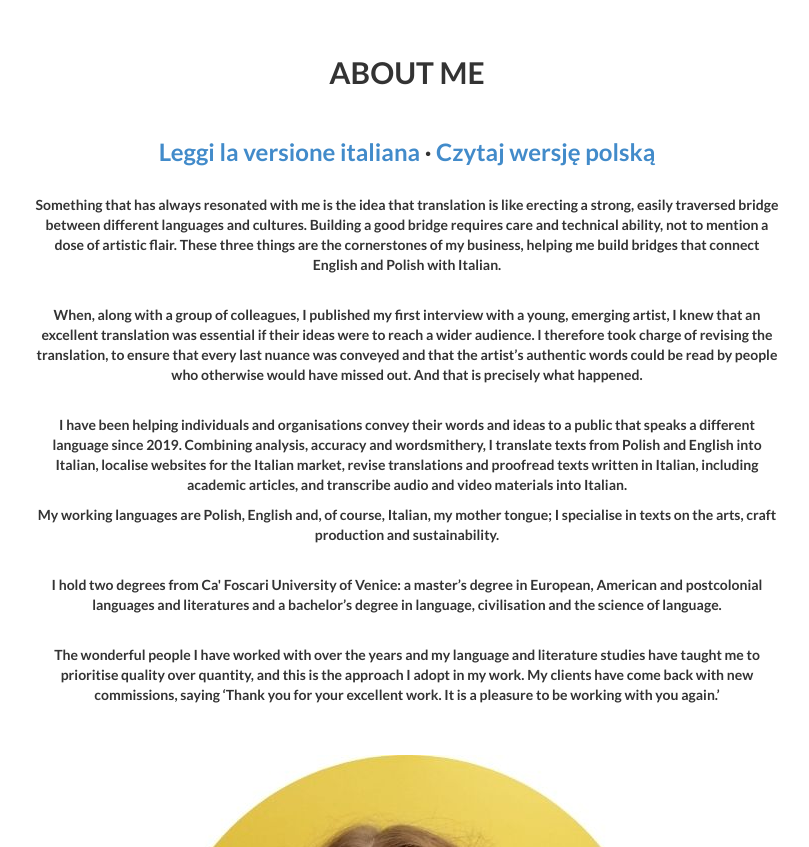
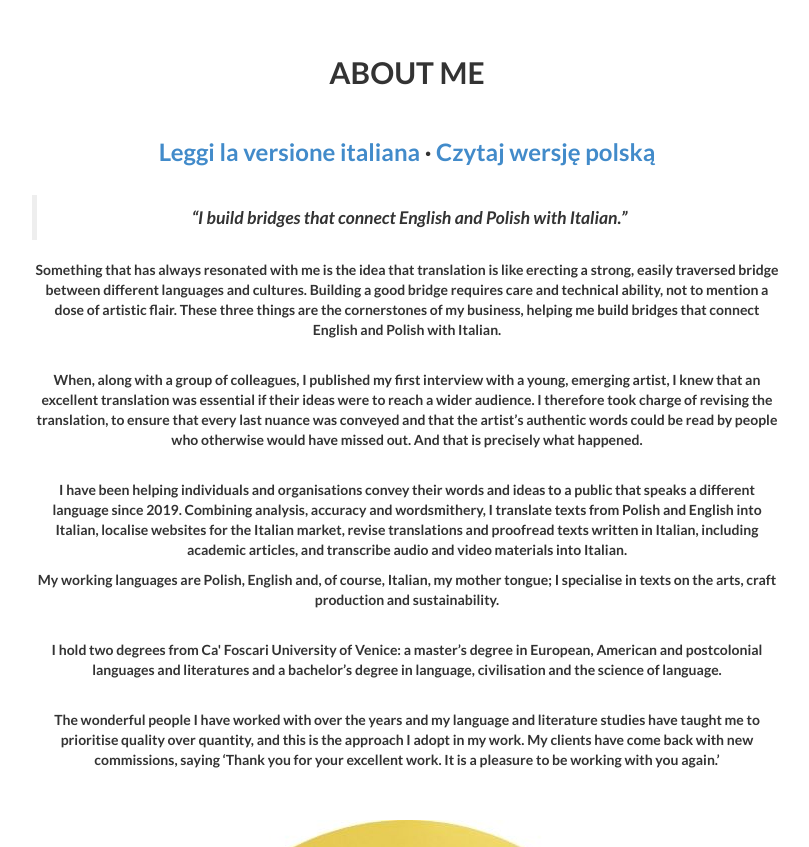
Before and after one commit to angelatiliatranslations/englishversion, a Jekyll site: the page built from index.html, in a window 1280 px wide and 900 px high, scrolled down 755 px, cut to the strip 53-900 px from the top of the window. Shown: the whole strip, without its empty margins (233-1042 px from the left). Built offline with Jekyll 4.4.1, drawn with Linux system fonts in a browser that asks for light colours; nearby versions of some CDN libraries; library files that are not in the unit come from our copies.

Commit message:
Update about.html

```diff
--- a/_includes/about.html
+++ b/_includes/about.html
@@ -8,6 +8,10 @@
 
                  <h3><a href="https://www.tiliatranslations.it/">Leggi la versione italiana</a> · <a href="https://angelatiliatranslations.github.io/wersjapolska/">Czytaj wersję polską</a></h3>
                 <br>
+                <blockquote>
+<em>“I build bridges that connect English and Polish with Italian.”</em>
+</blockquote>
+
                 <p>
                     Something that has always resonated with me is the idea that translation is like erecting a strong, easily traversed bridge between different languages and cultures. Building a good bridge requires care and technical ability, not to mention a dose of artistic flair. These three things are the cornerstones of my business, helping me build bridges that connect English and Polish with Italian.
                 </p>
```
